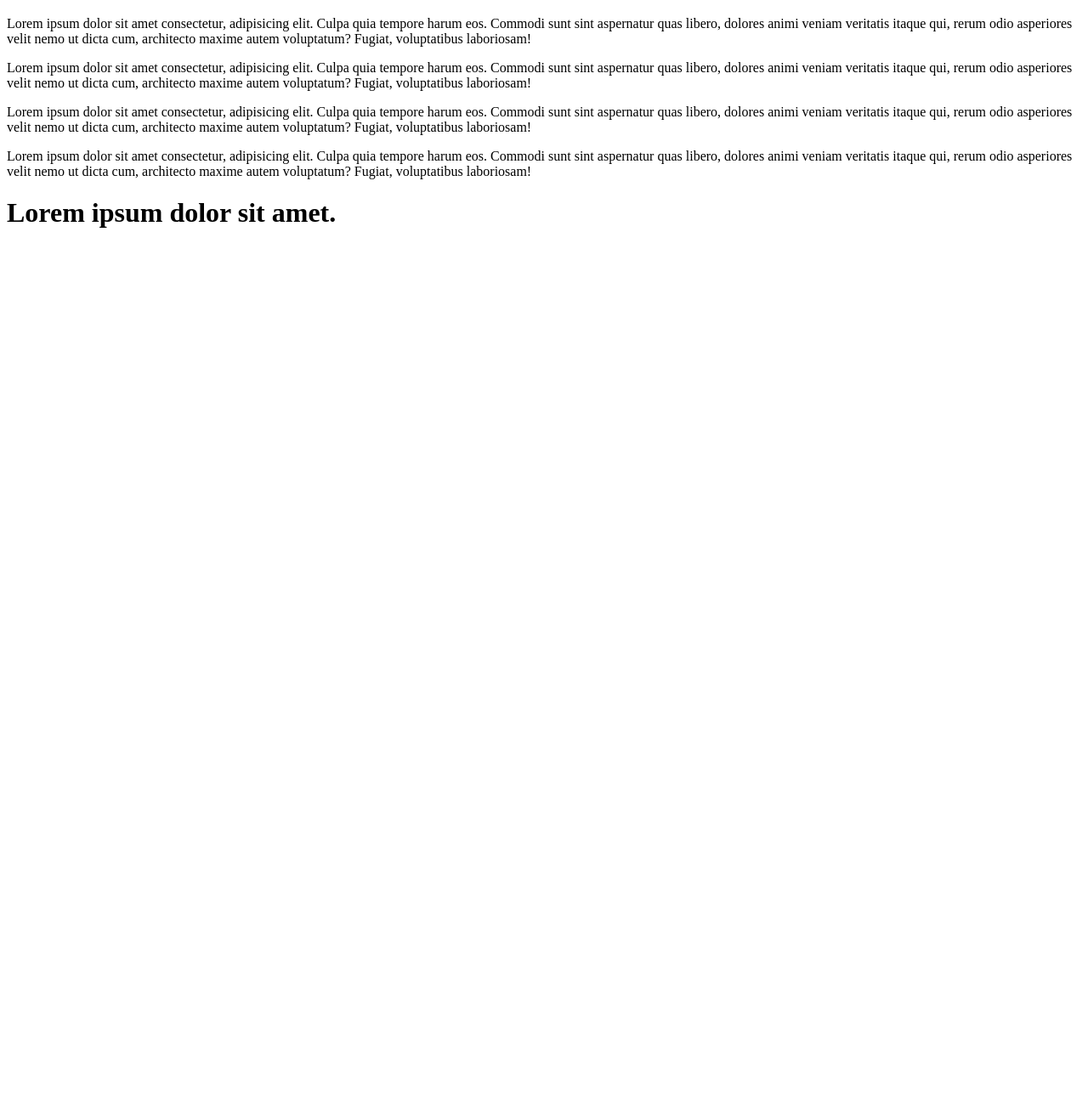
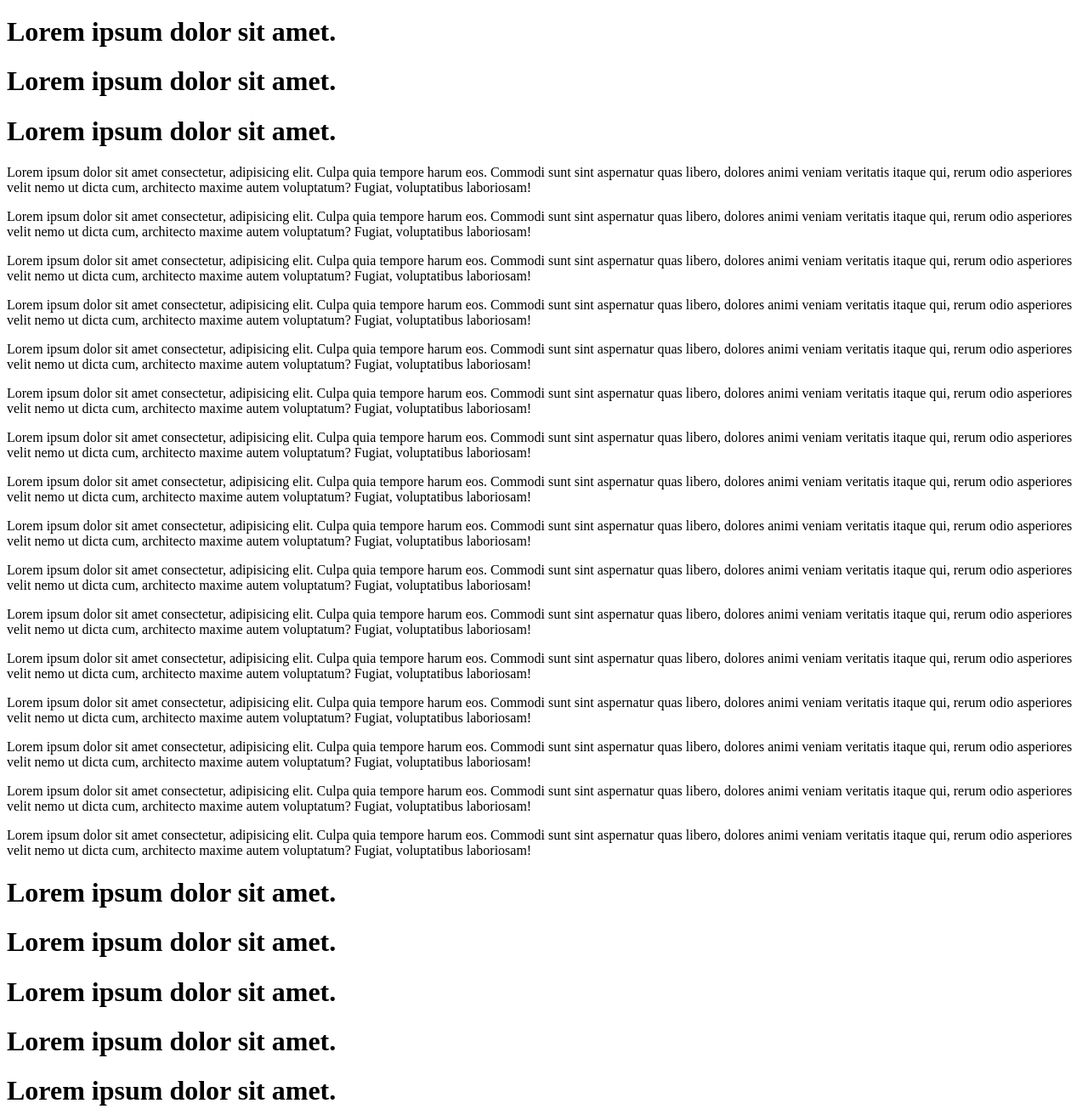
Before and after one commit to amrito502/test-project, a plain HTML site: page index.html in a window 1280 px wide. Shown: the part 61-1366 px from the top of the page at 85% size. Before the commit the page ends 800 px from the top, so only its background shows below. Drawn offline with Linux system fonts and the light colour scheme.

Commit message:
Update index.html

```diff
--- a/index.html
+++ b/index.html
@@ -8,14 +8,33 @@
 <body>
     <header>
         <h1>Lorem ipsum dolor sit amet.</h1>
+        <h1>Lorem ipsum dolor sit amet.</h1>
+        <h1>Lorem ipsum dolor sit amet.</h1>
+        <h1>Lorem ipsum dolor sit amet.</h1>
     </header>
     <section>
         <p>Lorem ipsum dolor sit amet consectetur, adipisicing elit. Culpa quia tempore harum eos. Commodi sunt sint aspernatur quas libero, dolores animi veniam veritatis itaque qui, rerum odio asperiores velit nemo ut dicta cum, architecto maxime autem voluptatum? Fugiat, voluptatibus laboriosam!</p>
          <p>Lorem ipsum dolor sit amet consectetur, adipisicing elit. Culpa quia tempore harum eos. Commodi sunt sint aspernatur quas libero, dolores animi veniam veritatis itaque qui, rerum odio asperiores velit nemo ut dicta cum, architecto maxime autem voluptatum? Fugiat, voluptatibus laboriosam!</p>
          <p>Lorem ipsum dolor sit amet consectetur, adipisicing elit. Culpa quia tempore harum eos. Commodi sunt sint aspernatur quas libero, dolores animi veniam veritatis itaque qui, rerum odio asperiores velit nemo ut dicta cum, architecto maxime autem voluptatum? Fugiat, voluptatibus laboriosam!</p>
          <p>Lorem ipsum dolor sit amet consectetur, adipisicing elit. Culpa quia tempore harum eos. Commodi sunt sint aspernatur quas libero, dolores animi veniam veritatis itaque qui, rerum odio asperiores velit nemo ut dicta cum, architecto maxime autem voluptatum? Fugiat, voluptatibus laboriosam!</p>
+         <p>Lorem ipsum dolor sit amet consectetur, adipisicing elit. Culpa quia tempore harum eos. Commodi sunt sint aspernatur quas libero, dolores animi veniam veritatis itaque qui, rerum odio asperiores velit nemo ut dicta cum, architecto maxime autem voluptatum? Fugiat, voluptatibus laboriosam!</p>
+         <p>Lorem ipsum dolor sit amet consectetur, adipisicing elit. Culpa quia tempore harum eos. Commodi sunt sint aspernatur quas libero, dolores animi veniam veritatis itaque qui, rerum odio asperiores velit nemo ut dicta cum, architecto maxime autem voluptatum? Fugiat, voluptatibus laboriosam!</p>
+         <p>Lorem ipsum dolor sit amet consectetur, adipisicing elit. Culpa quia tempore harum eos. Commodi sunt sint aspernatur quas libero, dolores animi veniam veritatis itaque qui, rerum odio asperiores velit nemo ut dicta cum, architecto maxime autem voluptatum? Fugiat, voluptatibus laboriosam!</p>
+         <p>Lorem ipsum dolor sit amet consectetur, adipisicing elit. Culpa quia tempore harum eos. Commodi sunt sint aspernatur quas libero, dolores animi veniam veritatis itaque qui, rerum odio asperiores velit nemo ut dicta cum, architecto maxime autem voluptatum? Fugiat, voluptatibus laboriosam!</p>
+         <p>Lorem ipsum dolor sit amet consectetur, adipisicing elit. Culpa quia tempore harum eos. Commodi sunt sint aspernatur quas libero, dolores animi veniam veritatis itaque qui, rerum odio asperiores velit nemo ut dicta cum, architecto maxime autem voluptatum? Fugiat, voluptatibus laboriosam!</p>
+         <p>Lorem ipsum dolor sit amet consectetur, adipisicing elit. Culpa quia tempore harum eos. Commodi sunt sint aspernatur quas libero, dolores animi veniam veritatis itaque qui, rerum odio asperiores velit nemo ut dicta cum, architecto maxime autem voluptatum? Fugiat, voluptatibus laboriosam!</p>
+         <p>Lorem ipsum dolor sit amet consectetur, adipisicing elit. Culpa quia tempore harum eos. Commodi sunt sint aspernatur quas libero, dolores animi veniam veritatis itaque qui, rerum odio asperiores velit nemo ut dicta cum, architecto maxime autem voluptatum? Fugiat, voluptatibus laboriosam!</p>
+         <p>Lorem ipsum dolor sit amet consectetur, adipisicing elit. Culpa quia tempore harum eos. Commodi sunt sint aspernatur quas libero, dolores animi veniam veritatis itaque qui, rerum odio asperiores velit nemo ut dicta cum, architecto maxime autem voluptatum? Fugiat, voluptatibus laboriosam!</p>
+         <p>Lorem ipsum dolor sit amet consectetur, adipisicing elit. Culpa quia tempore harum eos. Commodi sunt sint aspernatur quas libero, dolores animi veniam veritatis itaque qui, rerum odio asperiores velit nemo ut dicta cum, architecto maxime autem voluptatum? Fugiat, voluptatibus laboriosam!</p>
+         <p>Lorem ipsum dolor sit amet consectetur, adipisicing elit. Culpa quia tempore harum eos. Commodi sunt sint aspernatur quas libero, dolores animi veniam veritatis itaque qui, rerum odio asperiores velit nemo ut dicta cum, architecto maxime autem voluptatum? Fugiat, voluptatibus laboriosam!</p>
+         <p>Lorem ipsum dolor sit amet consectetur, adipisicing elit. Culpa quia tempore harum eos. Commodi sunt sint aspernatur quas libero, dolores animi veniam veritatis itaque qui, rerum odio asperiores velit nemo ut dicta cum, architecto maxime autem voluptatum? Fugiat, voluptatibus laboriosam!</p>
+         <p>Lorem ipsum dolor sit amet consectetur, adipisicing elit. Culpa quia tempore harum eos. Commodi sunt sint aspernatur quas libero, dolores animi veniam veritatis itaque qui, rerum odio asperiores velit nemo ut dicta cum, architecto maxime autem voluptatum? Fugiat, voluptatibus laboriosam!</p>
     </section>
     <footer>
+        <h1>Lorem ipsum dolor sit amet.</h1>
+        <h1>Lorem ipsum dolor sit amet.</h1>
+        <h1>Lorem ipsum dolor sit amet.</h1>
+        <h1>Lorem ipsum dolor sit amet.</h1>
         <h1>Lorem ipsum dolor sit amet.</h1>
     </footer>
 </body>
```
